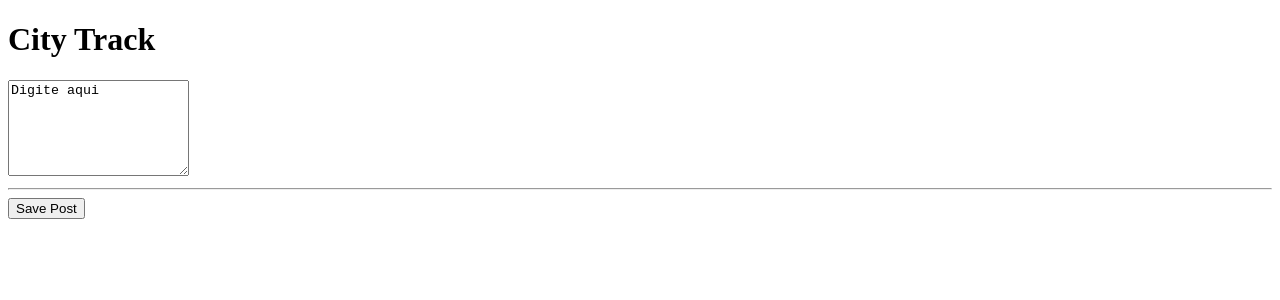
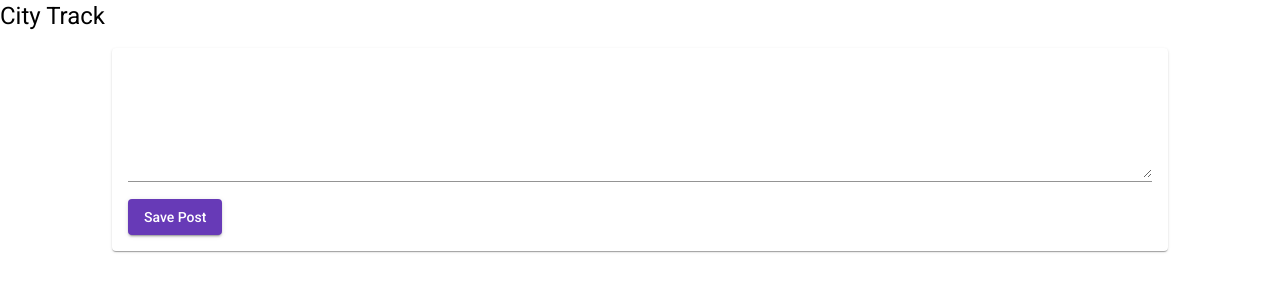
Before and after one commit to rmachadob/CityTrackWebApp, an Angular app: page / in a window 1280 px wide. Shown: the top 300 px of the page. Built offline with nearby package versions, Linux system fonts and the light colour scheme.

Commit message:
mat-forms

```diff
--- a/angular.json
+++ b/angular.json
@@ -24,6 +24,7 @@
               "src/assets"
             ],
             "styles": [
+              "./node_modules/@angular/material/prebuilt-themes/deeppurple-amber.css",
               "src/styles.css"
             ],
             "scripts": []
@@ -88,6 +89,7 @@
               "src/assets"
             ],
             "styles": [
+              "./node_modules/@angular/material/prebuilt-themes/deeppurple-amber.css",
               "src/styles.css"
             ],
             "scripts": []
@@ -119,6 +121,7 @@
           }
         }
       }
-    }},
+    }
+  },
   "defaultProject": "CityTrack"
 }
--- a/package.json
+++ b/package.json
@@ -12,10 +12,12 @@
   "private": true,
   "dependencies": {
     "@angular/animations": "~10.2.0",
+    "@angular/cdk": "^10.2.5",
     "@angular/common": "~10.2.0",
     "@angular/compiler": "~10.2.0",
     "@angular/core": "~10.2.0",
     "@angular/forms": "~10.2.0",
+    "@angular/material": "^10.2.5",
     "@angular/platform-browser": "~10.2.0",
     "@angular/platform-browser-dynamic": "~10.2.0",
     "@angular/router": "~10.2.0",
--- /dev/null
+++ b/src/app/posts/post-create/post-create.component.css
@@ -0,0 +1,10 @@
+mat-card{
+  width: 80%;
+  margin:auto;
+}
+
+mat-form-field,
+textarea{
+  width: 100%;
+
+}
--- a/src/app/posts/post-create/post-create.component.html
+++ b/src/app/posts/post-create/post-create.component.html
@@ -1,4 +1,13 @@
-<textarea rows = "6" [value]="'Digite aqui'"></textarea>
-<hr>
-<button (click)= "onAddPost()">Save Post</button>
-<p>{{ newPost }}</p>
+<mat-card>
+
+  <mat-form-field>
+    <textarea matInput rows = "6" [(ngModel)]="enteredValue"></textarea>
+    </mat-form-field>
+    <button
+    mat-raised-button
+    color ="primary"
+    (click)= "onAddPost()">Save Post</button><!--event binding-->
+
+</mat-card>
+
+<p>{{ newPost }}</p><!--string interpolation-->
--- a/src/app/posts/post-create/post-create.component.ts
+++ b/src/app/posts/post-create/post-create.component.ts
@@ -3,14 +3,16 @@
 
 @Component({
   selector: 'app-post-create',
-  templateUrl: './post-create.component.html'
+  templateUrl: './post-create.component.html',
+  styleUrls :['./post-create.component.css']
 })
 export class PostCreateComponent {
+  enteredValue = '';
   newPost = '';
 
 onAddPost(){
 
-  this.newPost='The user\'s post';
+  this.newPost=this.enteredValue;
   }
 
 }
--- a/src/index.html
+++ b/src/index.html
@@ -6,8 +6,10 @@
   <base href="/">
   <meta name="viewport" content="width=device-width, initial-scale=1">
   <link rel="icon" type="image/x-icon" href="favicon.ico">
+  <link href="https://fonts.googleapis.com/css?family=Roboto:300,400,500&display=swap" rel="stylesheet">
+  <link href="https://fonts.googleapis.com/icon?family=Material+Icons" rel="stylesheet">
 </head>
-<body>
+<body class="mat-typography">
   <app-root></app-root>
 </body>
 </html>
--- a/src/styles.css
+++ b/src/styles.css
@@ -1 +1,4 @@
 /* You can add global styles to this file, and also import other style files */
+
+html, body { height: 100%; }
+body { margin: 0; font-family: Roboto, "Helvetica Neue", sans-serif; }
```
Also changed, not shown: src/app/app.module.ts (+15 -1 lines), 1 other file (tests, documents, lock files or other folders).
